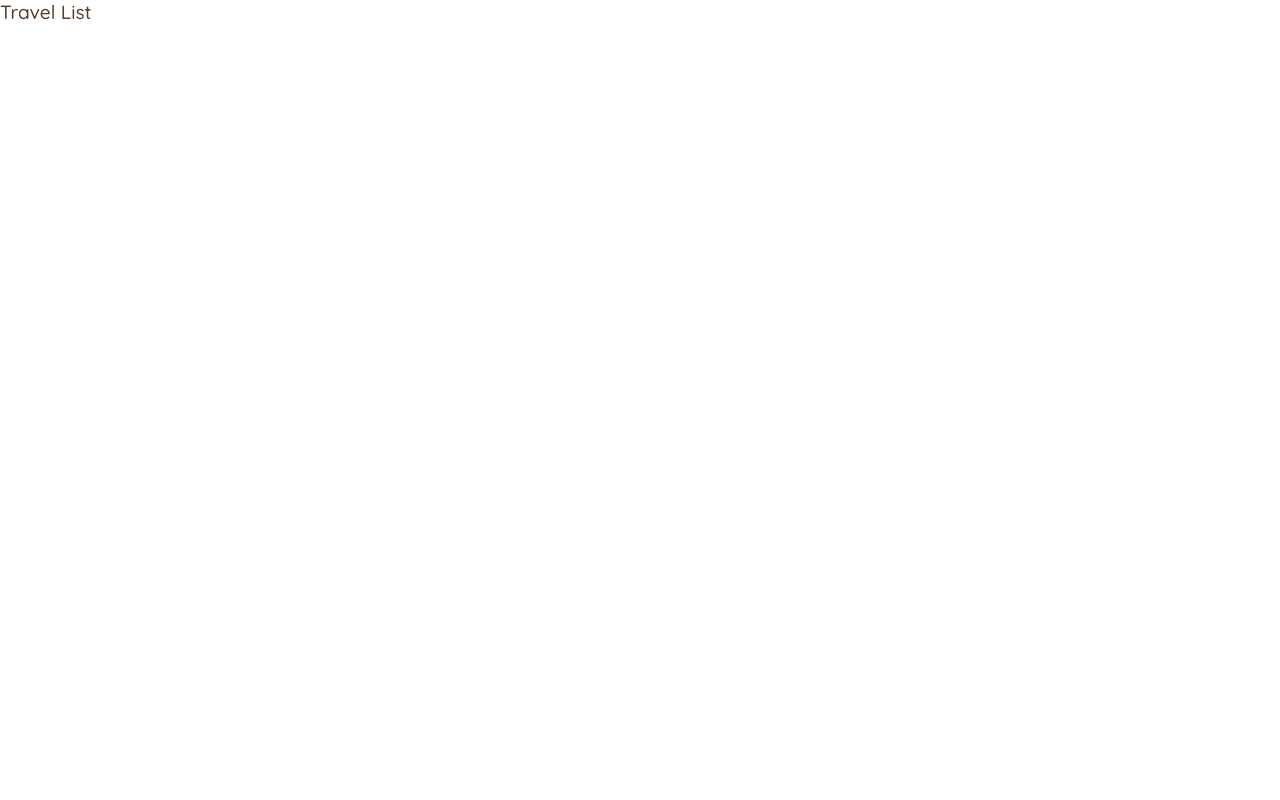
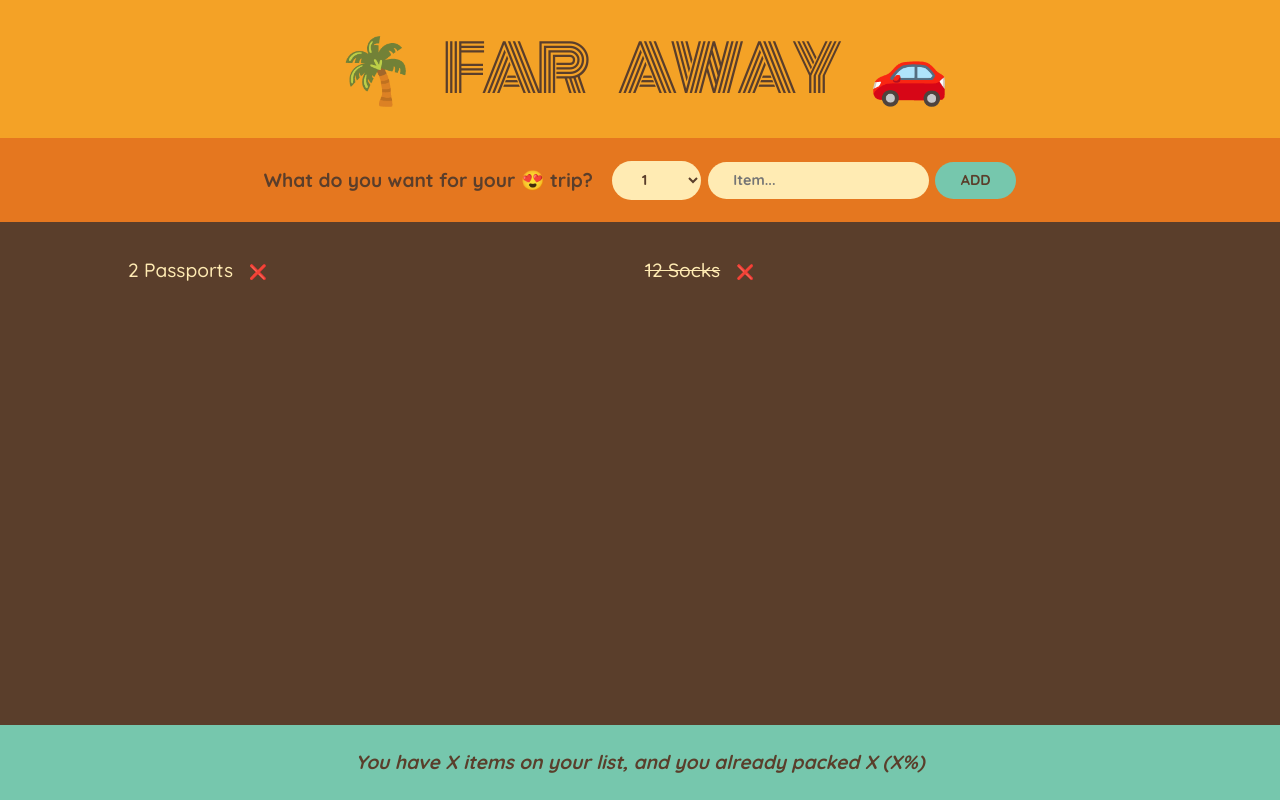
Before and after one commit to pragya-codes/travel-list, a React (Create React App) app: page / in a window 1280 px wide. Built offline with nearby package versions, Linux system fonts and the light colour scheme.

Commit message:
Rendering list, controlled elements, useState hook

```diff
--- a/src/App.js
+++ b/src/App.js
@@ -1,5 +1,98 @@
+import { useState } from 'react';
+
+const initialItems = [
+	{ id: 1, description: 'Passports', quantity: 2, packed: false },
+	{ id: 2, description: 'Socks', quantity: 12, packed: true },
+];
+
 function App() {
-	return <>Travel List</>;
+	return (
+		<div className="app">
+			<Logo />
+			<Form />
+			<List />
+			<Stat />
+		</div>
+	);
+}
+function Logo() {
+	return <h1> 🌴 FAR AWAY 🚗 </h1>;
 }
 
+function Form() {
+	const [descp, setDescp] = useState('');
+	const [quantity, setQuantity] = useState('1');
+
+	function handleSubmit(e) {
+		e.preventDefault();
+
+		if (!descp) return;
+
+		const newItem = {
+			descp,
+			quantity,
+			packed: false,
+			id: Date.now(),
+		};
+		console.log(newItem);
+
+		setDescp('');
+		setQuantity(1);
+	}
+
+	return (
+		<div className="add-form" onSubmit={handleSubmit}>
+			<h3>What do you want for your 😍 trip? </h3>
+			<select
+				value={quantity}
+				onChange={(e) => setQuantity(Number(e.target.value))}
+			>
+				{Array.from({ length: 20 }, (_, i) => i + 1).map((num) => (
+					<option value={num} key={num}>
+						{num}
+					</option>
+				))}
+			</select>
+			<input
+				type="text"
+				placeholder="Item..."
+				value={descp}
+				onChange={(e) => setDescp(e.target.value)}
+			></input>
+			<button>Add</button>
+		</div>
+	);
+}
+
+function List() {
+	return (
+		<div className="list">
+			<ul>
+				{initialItems.map((item) => (
+					<Item i={item} key={item.id} />
+				))}
+			</ul>
+		</div>
+	);
+}
+
+function Item({ i }) {
+	return (
+		<li>
+			<span style={i.packed ? { textDecoration: 'line-through' } : {}}>
+				{i.quantity + ' '}
+				{i.description}
+			</span>
+			<button>❌</button>
+		</li>
+	);
+}
+
+function Stat() {
+	return (
+		<footer className="stats">
+			You have X items on your list, and you already packed X (X%)
+		</footer>
+	);
+}
 export default App;
```
